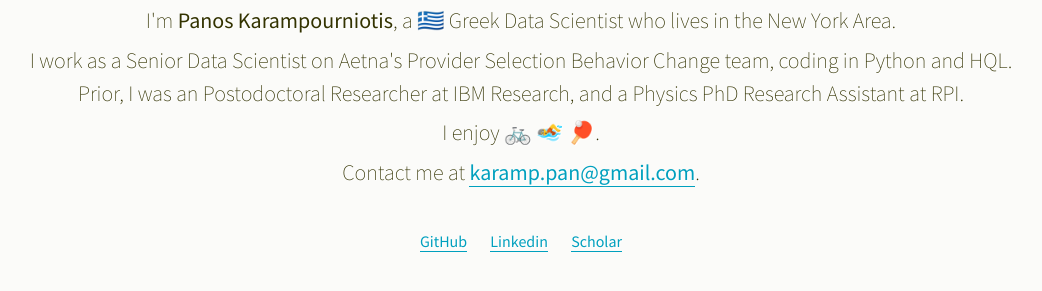
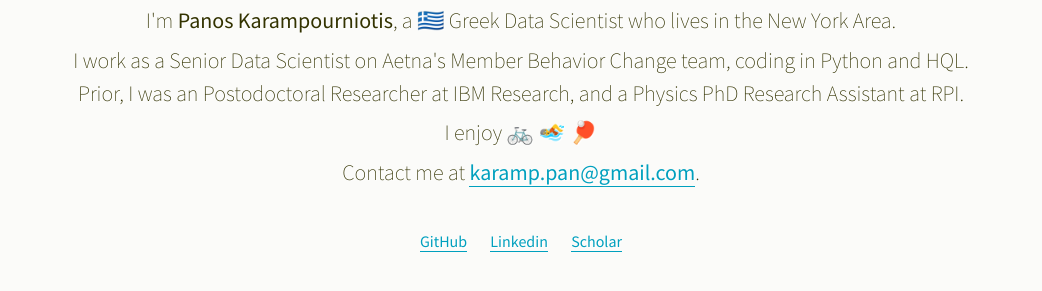
Before and after one commit to panoskaramp/panoskaramp.github.io, a plain HTML site: page index.html in a window 1280 px wide. Shown: the part 379-670 px from the top of the page, without its empty margins (119-1161 px from the left). Drawn offline with Linux system fonts and the light colour scheme.

Commit message:
feat: minor grammar corrections

```diff
--- a/index.html
+++ b/index.html
@@ -18,11 +18,11 @@
         </div>
         <p>I'm <b>Panos Karampourniotis</b>, a 🇬🇷 Greek Data Scientist who lives in the New York Area.</p>
         <p>
-          I work as a Senior Data Scientist on Aetna's Provider Selection Behavior Change team, coding in Python and HQL.<br>
+          I work as a Senior Data Scientist on Aetna's Member Behavior Change team, coding in Python and HQL.<br>
           Prior, I was an Postodoctoral Researcher at IBM Research, and a Physics PhD Research Assistant at RPI. <br>
         </p>
         <p>
-          I enjoy 🚲 🏊 🏓. <br>
+          I enjoy 🚲 🏊 🏓<br>
         </p>
 
         <p>Contact me at <a href="mailto:karamp.pan@gmail.com">karamp.pan<span class="at">@</span>gmail.com</a>.</p>
```
